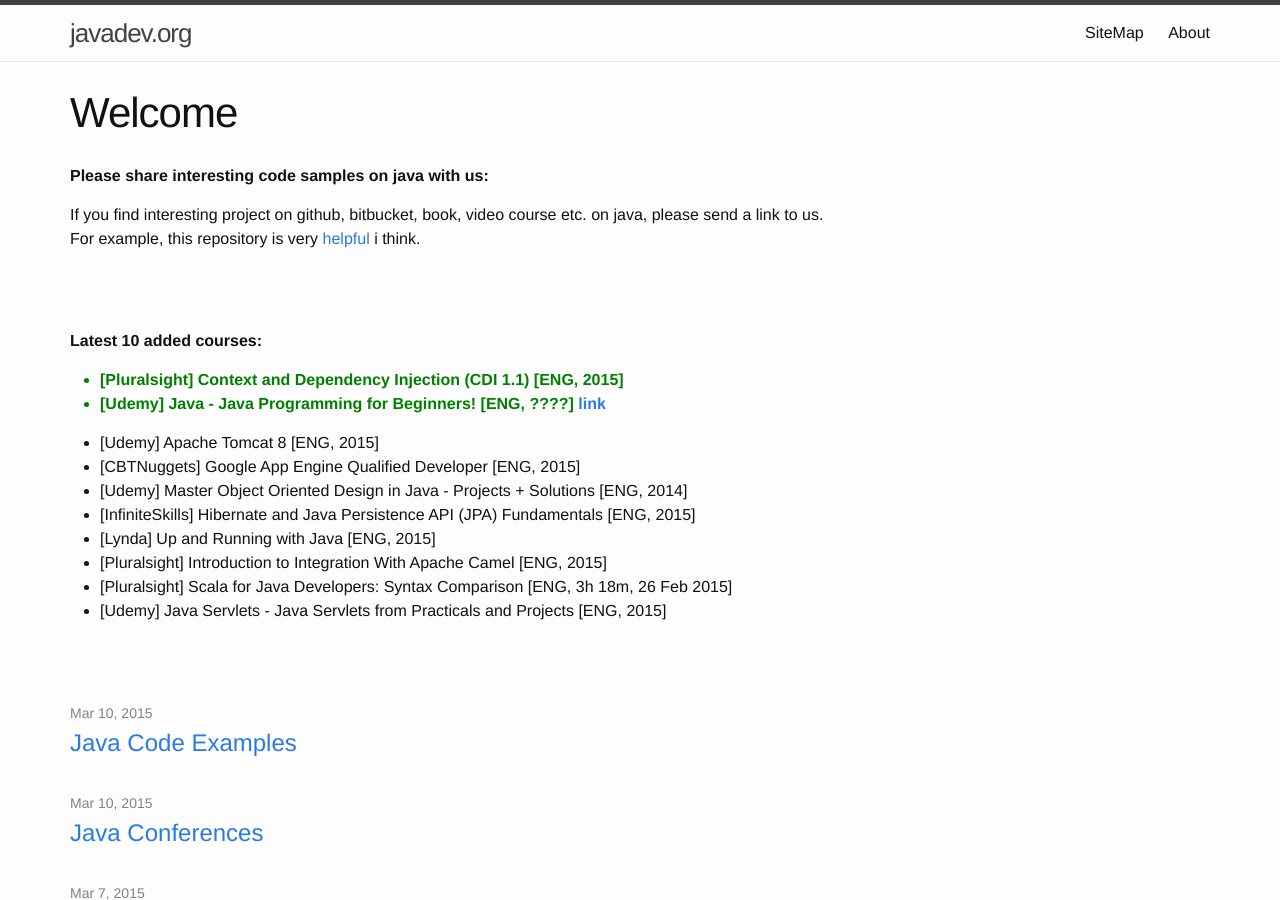
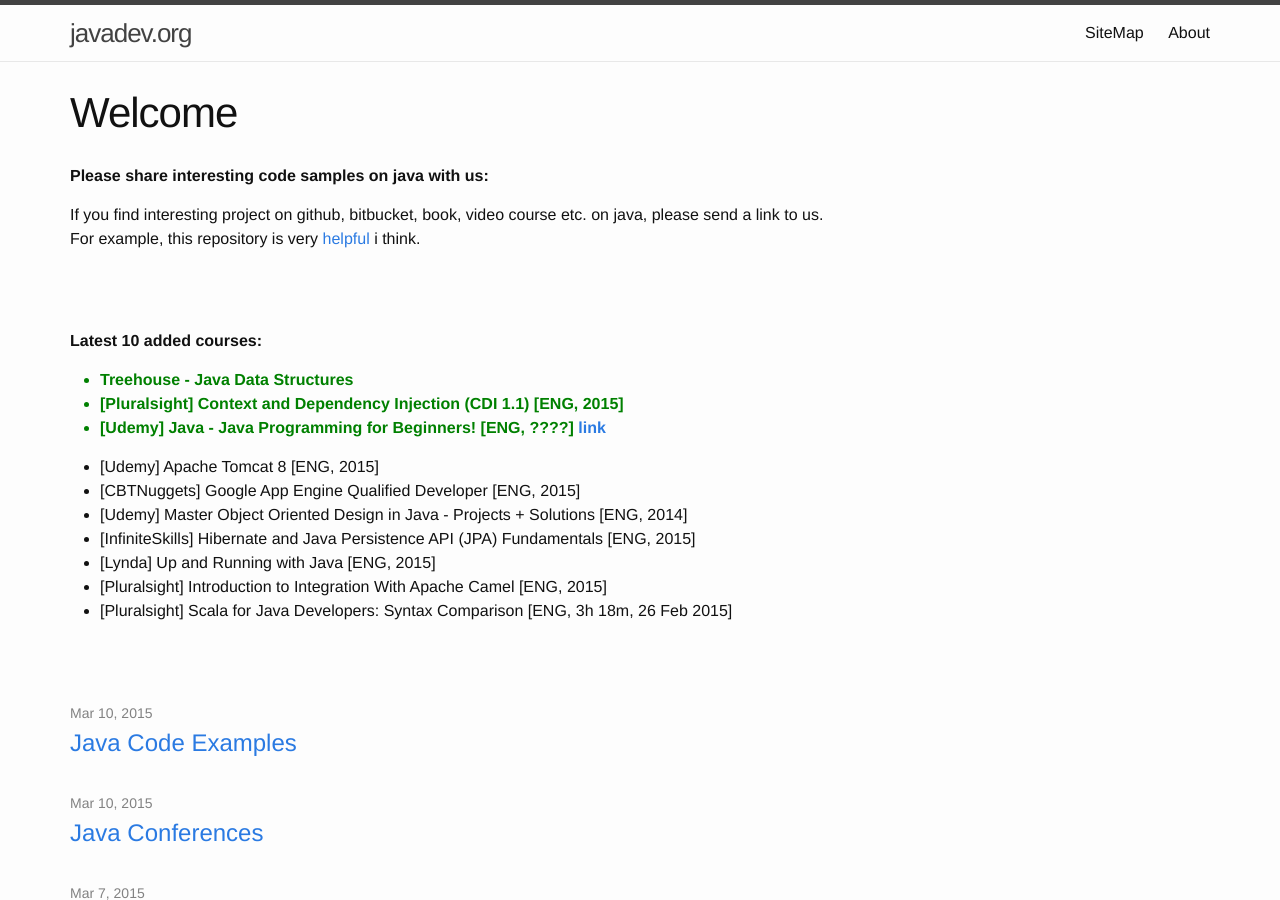
Before and after one commit to webmakaka/javadev.org, a Jekyll site: the page built from website/index.md, in a window 1280 px wide and 900 px high. Built offline with Jekyll 4.4.1, drawn with Linux system fonts in a browser that asks for light colours.

Commit message:
Update index.md

```diff
--- a/website/index.md
+++ b/website/index.md
@@ -15,6 +15,7 @@
 **Latest 10 added courses:**
 
 <ul>
+<li style="color:green"><strong>Treehouse - Java Data Structures</strong></li>
 <li style="color:green"><strong>[Pluralsight] Context and Dependency Injection (CDI 1.1) [ENG, 2015]</strong></li>
 <li style="color:green"><strong>[Udemy] Java - Java Programming for Beginners! [ENG, ????] <a href="https://www.udemy.com/java-programming-java-java/">link</a></strong></li>
 </ul>
@@ -26,8 +27,6 @@
 * [Lynda] Up and Running with Java [ENG, 2015]
 * [Pluralsight] Introduction to Integration With Apache Camel [ENG, 2015]
 * [Pluralsight] Scala for Java Developers: Syntax Comparison [ENG, 3h 18m, 26 Feb 2015]
-* [Udemy] Java Servlets - Java Servlets from Practicals and Projects [ENG, 2015]
-
 
 
 <br/><br/>
```
